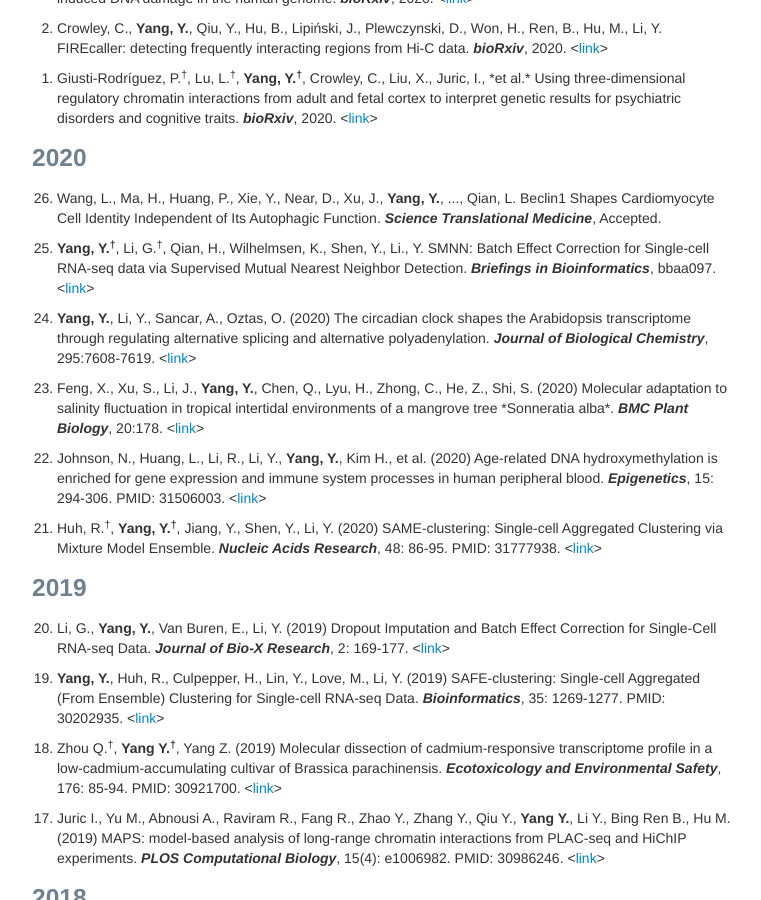
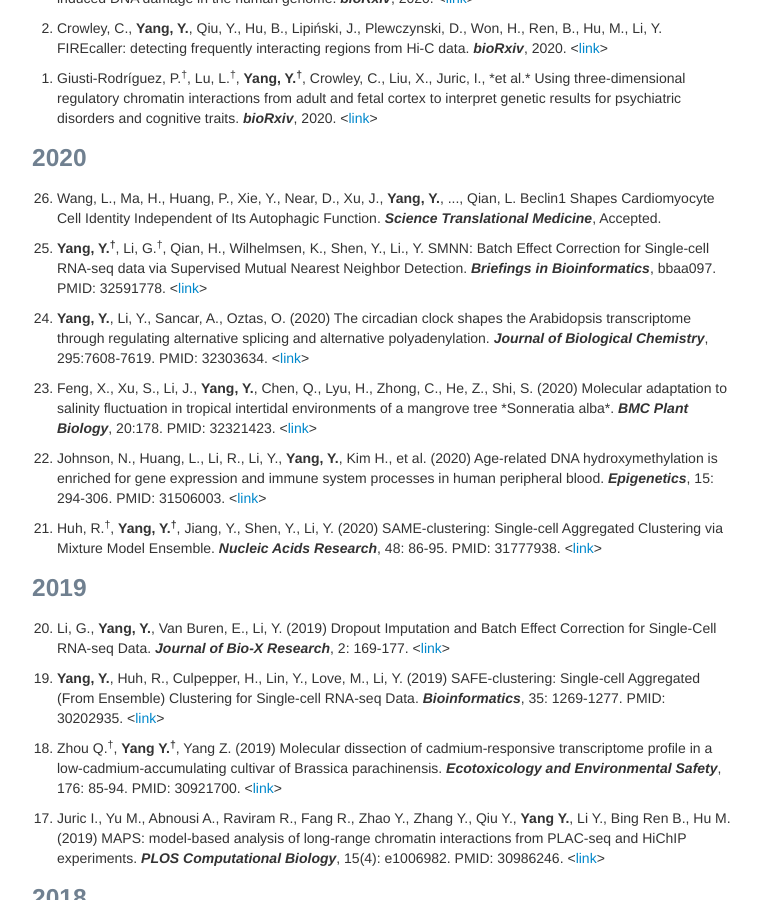
Before and after one commit to yycunc/yycunc.github.io, a Jekyll site: the page built from pages/pubs.md, in a window 1280 px wide and 900 px high, scrolled down 326 px. Shown: the whole window, without its empty margins (258-1019 px from the left). Built offline with Jekyll 4.4.1, drawn with Linux system fonts in a browser that asks for light colours.

Commit message:
Update pubs.md

```diff
--- a/pages/pubs.md
+++ b/pages/pubs.md
@@ -25,11 +25,11 @@ title: Yuchen Yang's publications
 
 <ol start="26"> <li>Wang, L., Ma, H., Huang, P., Xie, Y., Near, D., Xu, J., <b>Yang, Y.</b>, ..., Qian, L. Beclin1 Shapes Cardiomyocyte Cell Identity Independent of Its Autophagic Function. <i><b>Science Translational Medicine</b></i>, Accepted.</li></ol>
 
-<ol start="25"> <li><b>Yang, Y.<sup>&dagger;</sup></b>, Li, G.<sup>&dagger;</sup>, Qian, H., Wilhelmsen, K., Shen, Y., Li., Y. SMNN: Batch Effect Correction for Single-cell RNA-seq data via Supervised Mutual Nearest Neighbor Detection. <i><b>Briefings in Bioinformatics</b></i>, bbaa097. <<a href="https://academic.oup.com/bib/article-abstract/doi/10.1093/bib/bbaa097/5855265?redirectedFrom=fulltext">link</a>></li></ol>
+<ol start="25"> <li><b>Yang, Y.<sup>&dagger;</sup></b>, Li, G.<sup>&dagger;</sup>, Qian, H., Wilhelmsen, K., Shen, Y., Li., Y. SMNN: Batch Effect Correction for Single-cell RNA-seq data via Supervised Mutual Nearest Neighbor Detection. <i><b>Briefings in Bioinformatics</b></i>, bbaa097. PMID: 32591778. <<a href="https://academic.oup.com/bib/article-abstract/doi/10.1093/bib/bbaa097/5855265?redirectedFrom=fulltext">link</a>></li></ol>
 
-<ol start="24"> <li><b>Yang, Y.</b>, Li, Y., Sancar, A., Oztas, O. (2020) The circadian clock shapes the Arabidopsis transcriptome through regulating alternative splicing and alternative polyadenylation. <i><b>Journal of Biological Chemistry</b></i>, 295:7608-7619. <<a href="https://www-jbc-org.libproxy.lib.unc.edu/content/295/22/7608">link</a>></li></ol>
+<ol start="24"> <li><b>Yang, Y.</b>, Li, Y., Sancar, A., Oztas, O. (2020) The circadian clock shapes the Arabidopsis transcriptome through regulating alternative splicing and alternative polyadenylation. <i><b>Journal of Biological Chemistry</b></i>, 295:7608-7619. PMID: 32303634. <<a href="https://www-jbc-org.libproxy.lib.unc.edu/content/295/22/7608">link</a>></li></ol>
 
-<ol start="23"> <li>Feng, X., Xu, S., Li, J., <b>Yang, Y.</b>, Chen, Q., Lyu, H., Zhong, C., He, Z., Shi, S. (2020) Molecular adaptation to salinity fluctuation in tropical intertidal environments of a mangrove tree *Sonneratia alba*. <i><b>BMC Plant Biology</b></i>, 20:178. <<a href="https://bmcplantbiol.biomedcentral.com/articles/10.1186/s12870-020-02395-3">link</a>></li></ol>
+<ol start="23"> <li>Feng, X., Xu, S., Li, J., <b>Yang, Y.</b>, Chen, Q., Lyu, H., Zhong, C., He, Z., Shi, S. (2020) Molecular adaptation to salinity fluctuation in tropical intertidal environments of a mangrove tree *Sonneratia alba*. <i><b>BMC Plant Biology</b></i>, 20:178. PMID: 32321423. <<a href="https://bmcplantbiol.biomedcentral.com/articles/10.1186/s12870-020-02395-3">link</a>></li></ol>
 
 <ol start="22"> <li>Johnson, N., Huang, L., Li, R., Li, Y., <b>Yang, Y.</b>, Kim H., et al. (2020) Age-related DNA hydroxymethylation is enriched for gene expression and immune system processes in human peripheral blood. <i><b>Epigenetics</b></i>, 15: 294-306. PMID: 31506003. <<a href="https://www.tandfonline.com/doi/abs/10.1080/15592294.2019.1666651">link</a>></li></ol>
 
```
